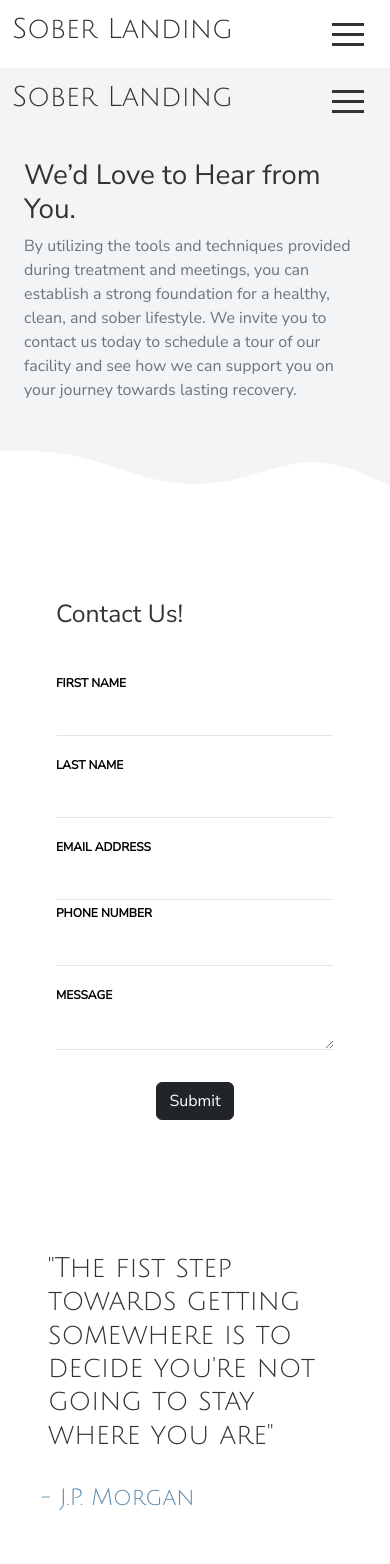
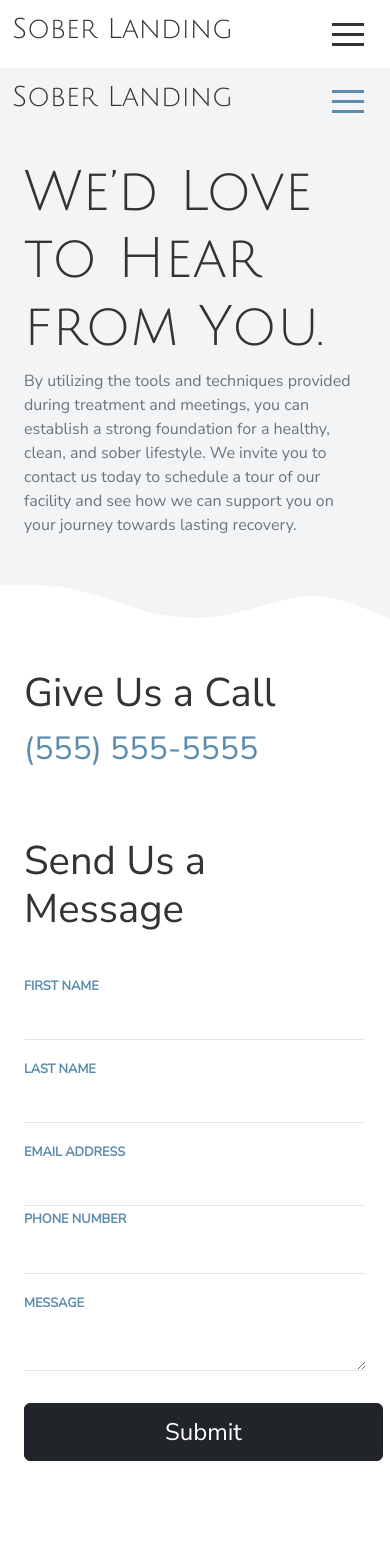
Before and after one commit to cDev-Creator/SoberLanding, a React (Create React App) app: page /contact in a window 390 px wide. Shown: the top 1564 px of the page. Built offline with nearby package versions, Linux system fonts and the light colour scheme; the HTML template or start-up script is replaced by a standard one.

Commit message:
contact page more mobile friendly

```diff
--- a/src/components/Contact.js
+++ b/src/components/Contact.js
@@ -3,10 +3,9 @@ import emailjs from "emailjs-com";
 import NavBar from './NavBar';
 import Copyright from "./Copyright";
 import Footer from "./Footer";
-
-import '../index.css';
 import Quote from './Quote';
 import ContactForm from './ContactForm';
+const grey = '#f3f4f5';
 
 const Contact = () => {
 
@@ -26,26 +25,41 @@ const Contact = () => {
 
     return (
     <div>
-
-
         <section style={{backgroundColor:'#f3f4f5'}} >
-        <NavBar />
+        <NavBar hamburgerColor ='#5c8cac'/>
 
         <Container className='p-4'>
-        <h1>We’d Love to Hear from You.</h1>
+        <h1 className='font-bigger title'>We’d Love to Hear from You.</h1>
         <p className='text-muted'>By utilizing the tools and techniques provided during treatment and meetings, you can establish a strong foundation for a healthy, clean, and sober lifestyle.
         We invite you to contact us today to schedule a tour of our facility and see how we can support you on your journey towards lasting recovery.</p>
 
         </Container>
         </section>
+
         <svg xmlns="http://www.w3.org/2000/svg" viewBox="0 0 1440 200">
-  <path fill="#f3f4f5" fill-opacity="1" d="M0,32L48,32C96,32,192,32,288,53.3C384,75,480,117,576,138.7C672,160,768,160,864,138.7C960,117,1056,75,1152,74.7C1248,75,1344,117,1392,138.7L1440,160L1440,0L1392,0C1344,0,1248,0,1152,0C1056,0,960,0,864,0C768,0,672,0,576,0C480,0,384,0,288,0C192,0,96,0,48,0L0,0Z"></path>
-</svg>
-        <ContactForm contactTitle='Contact Us!' textAreaLabel='Message' />
-        <div className='my-5'>
+            <path fill="#f3f4f5" fill-opacity="1" d="M0,32L48,32C96,32,192,32,288,53.3C384,75,480,117,576,138.7C672,160,768,160,864,138.7C960,117,1056,75,1152,74.7C1248,75,1344,117,1392,138.7L1440,160L1440,0L1392,0C1344,0,1248,0,1152,0C1056,0,960,0,864,0C768,0,672,0,576,0C480,0,384,0,288,0C192,0,96,0,48,0L0,0Z"></path>
+        </svg>
+
+        <section className="contact-call">
+        <Container className="p-4 my-3">
+            <h1 className="font-big">Give Us a Call</h1>
+            <a className="font-md" href="tel:2707025355" style={{color: '#5c8cac'}}>(555) 555-5555 </a>
+        </Container>
+        </section>
+
+        <ContactForm contactTitle='Send Us a Message' textAreaLabel='Message' />
+
+        <div className='mt-5'>
         < Quote />
         </div>
-        <Footer />
+
+        <svg xmlns="http://www.w3.org/2000/svg" viewBox="0 0 1440 260">
+            <path fill="#f3f4f5" fill-opacity="1" d="M0,224L60,202.7C120,181,240,139,360,154.7C480,171,600,245,720,256C840,267,960,213,1080,181.3C1200,149,1320,139,1380,133.3L1440,128L1440,320L1380,320C1320,320,1200,320,1080,320C960,320,840,320,720,320C600,320,480,320,360,320C240,320,120,320,60,320L0,320Z"></path>
+        </svg>
+
+        <div style={{backgroundColor:'#f3f4f5'}}>
+        <Footer bgcolor={grey}/>
+        </div>
         < Copyright />
     </div>
     );
--- a/src/components/ContactForm.js
+++ b/src/components/ContactForm.js
@@ -21,37 +21,37 @@ const ContactForm = ({contactTitle, textAreaLabel, bgcolor}) => {
     }
     return (
     <div style={{backgroundColor: bgcolor}}>
-        <section className='p-2' >
-        <Container className= 'mt-5'>
+        <section >
+        <Container>
         <Row>
-            <Col className="md-8 p-5 ">
-                <h2>{contactTitle}</h2>
+            <Col className="md-8 p-4">
+                <h1 className='font-big'>{contactTitle}</h1>
                 <form onSubmit={sendEmail} className="row g-3 contact-form mt-4">
                     <Col className='ml-3'size={12} sm={6} >
-                      <label className="form-label">First Name</label>
+                      <label className="form-label blue">First Name</label>
                       <input name="firstName" type="text" className="form-control" required/>
                     </Col>
                     <Col size={12} sm={6} >
-                      <label className="form-label">Last Name</label>
+                      <label className="form-label blue">Last Name</label>
                       <input name="lastName" type="text" className="form-control" required/>
                     </Col>
 
                     <Col size={12} sm={6} >
-                        <label className="form-label">Email Address</label>
+                        <label className="form-label blue">Email Address</label>
                         <input name='email' type="email" className="form-control" required/>
 
-                        <label className="form-label">Phone Number</label>
+                        <label className="form-label blue">Phone Number</label>
                         <input name='phone' type="tel" className="form-control"/>
                     </Col>
 
                     <Col size={12} sm={12} >
-                        <label className="form-label">{textAreaLabel}</label>
+                        <label className="form-label blue">{textAreaLabel}</label>
                         <textarea name='message'className="form-control"/>
                     </Col>
                     <Col ></Col>
 
                     <Col className='text-center'size={12} sm={12} >
-                    <Button variant="dark" type="submit">Submit</Button>
+                    <Button variant="dark" type="submit" className='submit-btn'>Submit</Button>
                     </Col>
 
                   </form>
--- a/src/index.css
+++ b/src/index.css
@@ -1,17 +1,28 @@
 @import url('https://fonts.googleapis.com/css2?family=IBM+Plex+Sans:wght@200&family=Mukta&display=swap');
 @import url('https://fonts.googleapis.com/css2?family=Julius+Sans+One&display=swap');
-
-
 
 @import url('https://fonts.googleapis.com/css2?family=Lora&display=swap');
 @import url('https://fonts.googleapis.com/css2?family=Montserrat&display=swap');
 @import url('https://fonts.googleapis.com/css2?family=Merriweather&display=swap');
 @import url('https://fonts.googleapis.com/css2?family=Nunito+Sans&display=swap');
+
 .box-shadow {
   webkit-box-shadow: 0px 0px 32px 0px rgba(41, 41, 41, 0.027);
   -moz-box-shadow: 0px 0px 32px 0px rgba(41, 41, 41, 0.027);
   box-shadow: 0px 0px 32px 0px rgba(41, 41, 41, 0.14);
 }
+
+/* remove svg gap */
+@media (max-width: 768px) {
+  svg {
+    margin-top: -1px;
+    margin-bottom: -1px;
+  }
+}
+
+/* section {
+  margin-bottom: 0px !important;
+} */
 
 * {
   margin: 0;
@@ -41,6 +52,10 @@ font-family: 'Nunito Sans', sans-serif;
 
 .title {
   font-family: 'Julius Sans One', sans-serif !important;
+}
+
+.font-md {
+  font-size: 2rem !important;
 }
 
 .font-big {
@@ -109,9 +124,10 @@ button.custom-hamburger {
   box-shadow: none;
 }
 
-a.active {
+a.active{
   transition: 0.2s;
   color: #5c8cac;
+  padding-bottom: 10px;
   /* color: rgba(255, 255, 255, 0.819); */
 }
 
@@ -162,6 +178,24 @@ li {
   margin-top:5rem;
 }
 
+/* locations page */
+.carousel-fade .carousel-item {
+  opacity: 0.5;
+  transition: opacity 1.5s ease;
+}
+
+.carousel-fade .carousel-item.active,
+.carousel-fade .carousel-item-next.carousel-item-left,
+.carousel-fade .carousel-item-prev.carousel-item-right {
+  opacity: 1;
+}
+
+.carousel-fade .active.carousel-item-left,
+.carousel-fade .active.carousel-item-right {
+  transition: opacity 1.5s ease;
+  opacity: 0;
+}
+
 /* contact form */
 .bg-primary{
   background-color: #80909fa6 !important;
@@ -175,6 +209,7 @@ li {
   border-radius: 2px;
   box-shadow: none !important;
   border: 1px solid rgba(0, 0, 0, 0.1);
+  font-size: 1.5rem !important;
 }
 
 .contact-form .form-control {
@@ -184,7 +219,7 @@ li {
 }
 
 .form-control:focus,.form-control:active {
-  border-color: #80909f !important;
+  border-color: #33333381 !important;
 }
 
 .form-label {
@@ -195,18 +230,23 @@ li {
   margin-bottom: 0.5rem;
 }
 
-.btn.btn-primary {
-  background: #80909fa6 !important;
-  border-color: #80909fa6 !important;
-  color: #fff;
-  width: 100px;
-  border-radius: 0!important;
+.submit-btn {
+  font-size: 1.2rem;
+}
+
+@media (max-width: 767px) {
+  .submit-btn {
+    padding:10px 140px;
+    font-size: 1.5rem;
+  }
+  .contact-call {
+    display: flex !important;
+  }
 
 }
 
-.btn.btn-primary:hover{
-  transition: 0.5s;
-  background-color: #80909fde !important;
+.contact-call {
+  display: none;
 }
 
 #message {
@@ -281,6 +321,6 @@ a:hover {
   }
 
   .footer-li {
-    font-size: 1.8rem;
+    font-size: 1.7rem;
   }
 }
```
